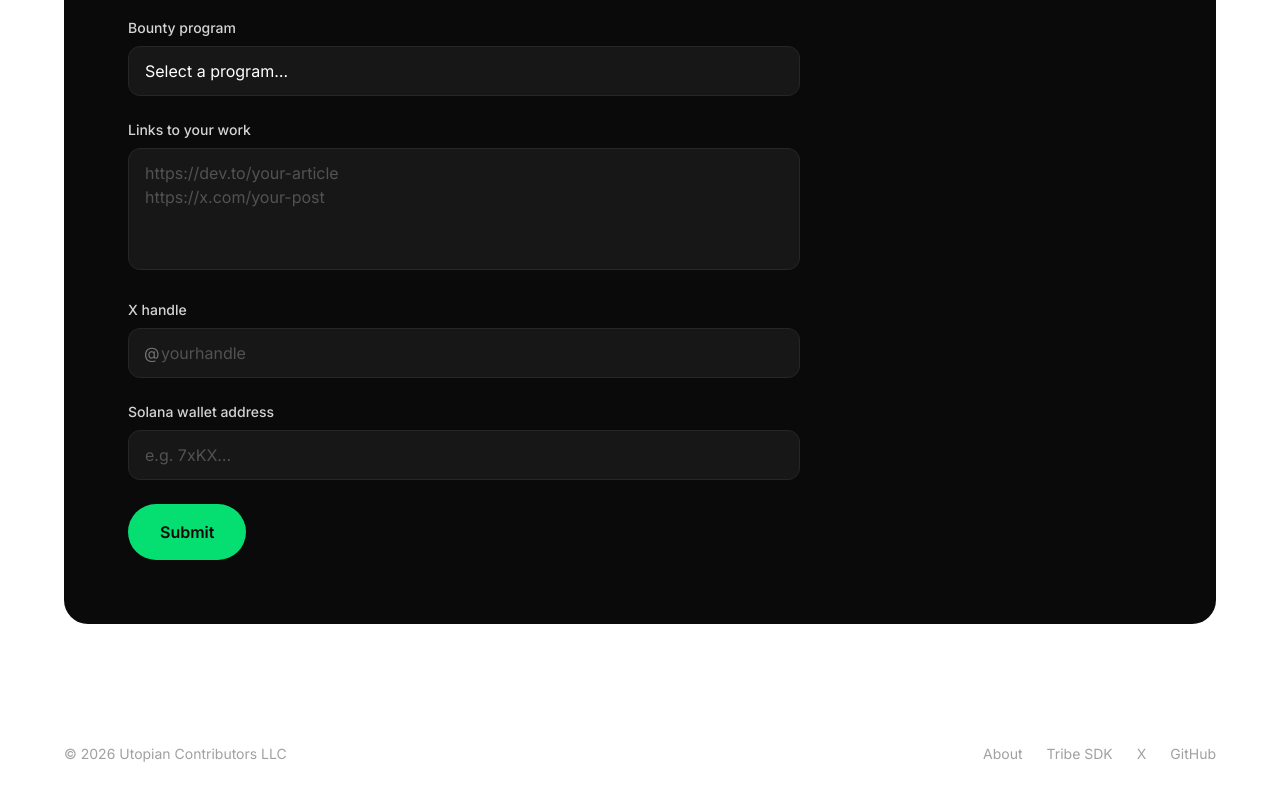
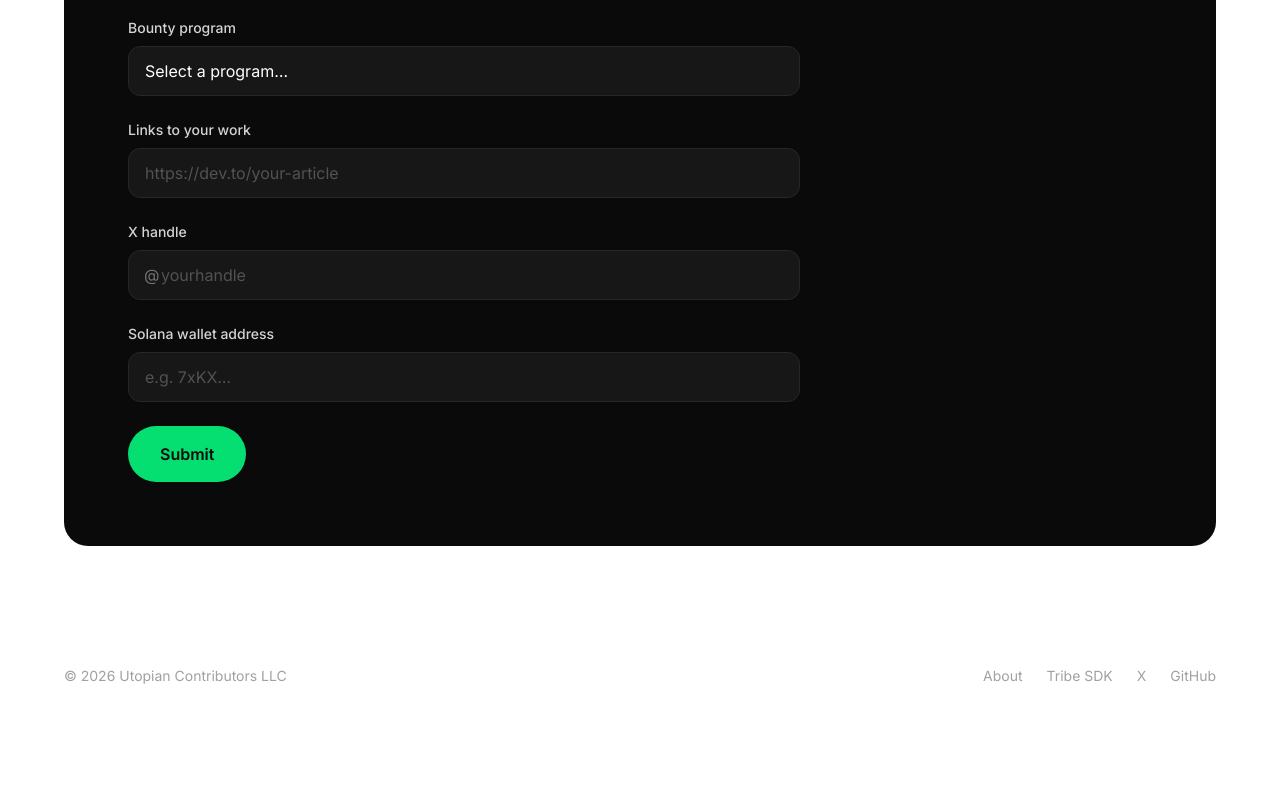
Before and after one commit to Utopian-Contributors/utopian-browser-website, a React (Vite) app: page /bounty-programs in a window 1280 px wide. Shown: the part 2174-2974 px from the top of the page. After the commit the page ends 2900 px from the top, so only its background shows below. Built offline with nearby package versions, Linux system fonts and the light colour scheme; what @tribecloud/sdk would draw is missing.

Commit message:
feat: dynamic link inputs with URL validation

```diff
--- a/src/components/BountyProgramsPage.tsx
+++ b/src/components/BountyProgramsPage.tsx
@@ -35,9 +35,18 @@ const ProgramCard = ({ program }: { program: BountyProgram }) => (
 
 const INITIAL_FORM = {
   selectedProgram: "",
-  links: "",
+  links: [""],
   xHandle: "",
   walletAddress: "",
+};
+
+const isValidUrl = (s: string) => {
+  try {
+    const url = new URL(s);
+    return url.protocol === "http:" || url.protocol === "https:";
+  } catch {
+    return false;
+  }
 };
 
 const BountyProgramsPage = () => {
@@ -57,8 +66,11 @@ const BountyProgramsPage = () => {
   const validate = () => {
     const errs: Record<string, string> = {};
     if (!form.selectedProgram) errs.selectedProgram = "Select a program.";
-    if (!form.links.trim()) {
+    const filledLinks = form.links.filter((l) => l.trim());
+    if (filledLinks.length === 0) {
       errs.links = "Add at least one link.";
+    } else if (filledLinks.some((l) => !isValidUrl(l.trim()))) {
+      errs.links = "One or more links are not valid URLs.";
     }
     if (!form.xHandle.trim()) errs.xHandle = "Enter your X handle.";
     if (!/^[1-9A-HJ-NP-Za-km-z]{32,44}$/.test(form.walletAddress.trim())) {
@@ -76,10 +88,7 @@ const BountyProgramsPage = () => {
     setSubmitting(true);
     const payload = {
       program: form.selectedProgram,
-      links: form.links
-        .split("\n")
-        .map((l) => l.trim())
-        .filter(Boolean),
+      links: form.links.map((l) => l.trim()).filter(Boolean),
       xHandle: form.xHandle.replace(/^@/, ""),
       walletAddress: form.walletAddress.trim(),
       submittedAt: new Date().toISOString(),
@@ -320,15 +329,36 @@ const BountyProgramsPage = () => {
                   <label className="block text-neutral-300 text-sm font-medium mb-2">
                     Links to your work
                   </label>
-                  <textarea
-                    value={form.links}
-                    onChange={(e) =>
-                      setForm({ ...form, links: e.target.value })
-                    }
-                    placeholder="https://dev.to/your-article&#10;https://x.com/your-post"
-                    rows={4}
-                    className="w-full bg-neutral-900 text-white border border-neutral-800 rounded-xl px-4 py-3 focus:outline-none focus:border-green-400 transition-colors resize-none placeholder:text-neutral-600"
-                  />
+                  <div className="space-y-2">
+                    {form.links.map((link, i) => (
+                      <input
+                        key={i}
+                        type="url"
+                        value={link}
+                        onChange={(e) => {
+                          const next = [...form.links];
+                          next[i] = e.target.value;
+                          setForm({ ...form, links: next });
+                        }}
+                        onBlur={() => {
+                          const value = form.links[i].trim();
+                          // Add a new empty input if this is the last one and has a valid URL
+                          if (i === form.links.length - 1 && isValidUrl(value)) {
+                            setForm({ ...form, links: [...form.links, ""] });
+                          }
+                          // Remove empty inputs (except if it's the only one)
+                          if (!value && form.links.length > 1) {
+                            setForm({
+                              ...form,
+                              links: form.links.filter((_, j) => j !== i),
+                            });
+                          }
+                        }}
+                        placeholder="https://dev.to/your-article"
+                        className="w-full bg-neutral-900 text-white border border-neutral-800 rounded-xl px-4 py-3 focus:outline-none focus:border-green-400 transition-colors placeholder:text-neutral-600"
+                      />
+                    ))}
+                  </div>
                   {errors.links && (
                     <p className="text-red-400 text-sm mt-1">{errors.links}</p>
                   )}
```
